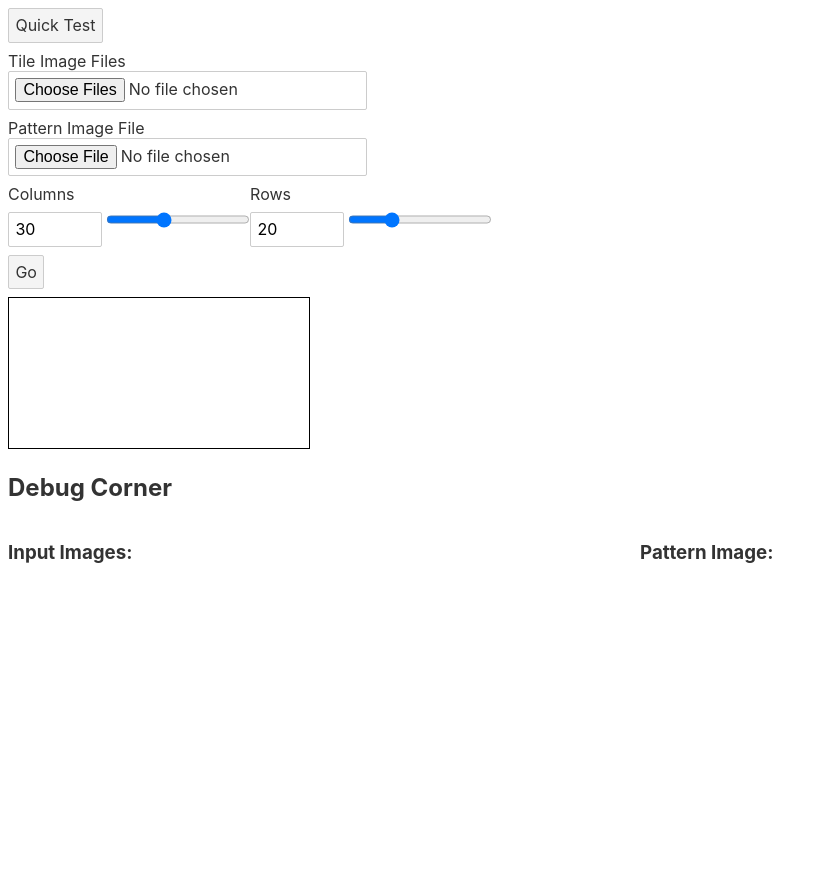
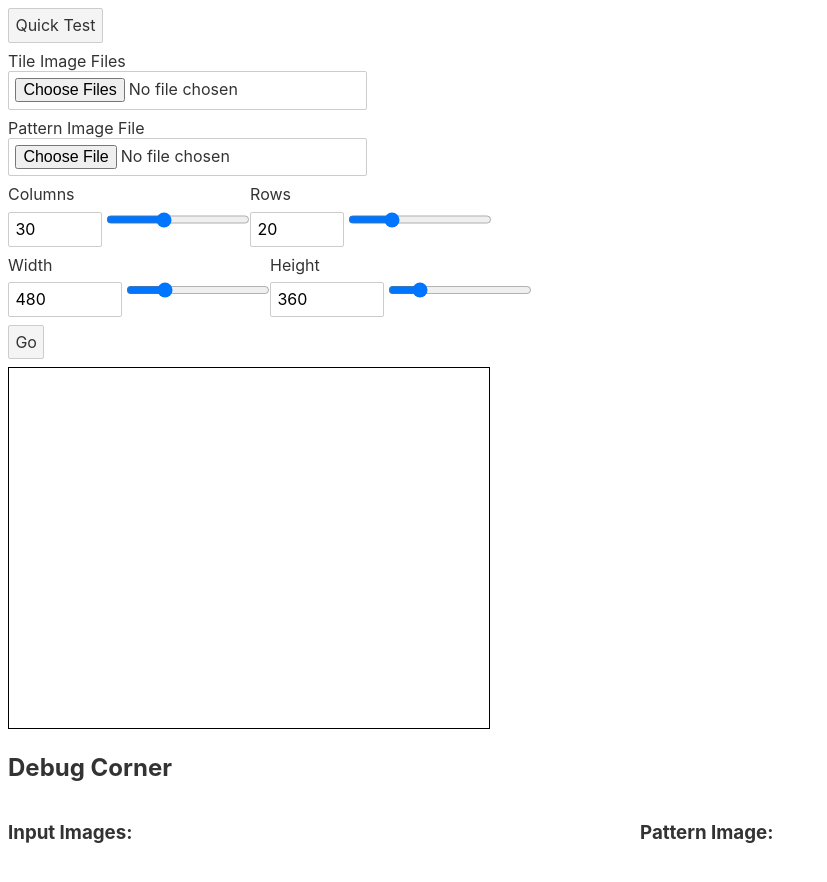
Before and after one commit to nicholaslck/mosaic-generator-site, a Svelte app: page / in a window 1280 px wide. Shown: the whole page, without its empty margins (0-827 px from the left). Before the commit the page ends 800 px from the top, so only its background shows below. Built offline with nearby package versions, Linux system fonts and the light colour scheme.

Commit message:
able to rescale output resolution

```diff
--- a/src/App.svelte
+++ b/src/App.svelte
@@ -6,6 +6,8 @@
 	let patternImage: string = "";
 	let cols: number = 30;
 	let rows: number = 20;
+	let width: number = 480;
+	let height: number = 360;
 
 	let canvas: HTMLCanvasElement;
 
@@ -111,9 +113,31 @@
 				<input type="range" bind:value={rows} min="0" max="80" />
 			</div>
 		</div>
+		<div class="size-range">
+			<div>
+				<label for="width">Width</label>
+				<input
+					id="width"
+					type="number"
+					bind:value={width}
+					min="100"
+					max="1920" />
+				<input type="range" bind:value={width} min="100" max="1920" />
+			</div>
+			<div>
+				<label for="height"> Height</label>
+				<input
+					id="height"
+					type="number"
+					bind:value={height}
+					min="100"
+					max="1920" />
+				<input type="range" bind:value={height} min="100" max="1920" />
+			</div>
+		</div>
 		<div><button on:click={mosaic}>Go</button></div>
 	</div>
-	<canvas bind:this={canvas} class="canvas" />
+	<canvas bind:this={canvas} class="canvas" {width} {height} />
 	<div>
 		<h2>Debug Corner</h2>
 		<div class="debug-info">
--- a/src/mosaic/index.ts
+++ b/src/mosaic/index.ts
@@ -17,9 +17,11 @@ export class Mosaic {
 	}
 	set patternImage(images: Image) {
 		this._patternImage = images
+		this._resizedPatternImage = null;
 	}
 
 	private _candidateImage: Image[] = []
+	private _resizedPatternImage: Image;
 
 	public cols: number = 1
 	public rows: number = 1
@@ -42,8 +44,14 @@ export class Mosaic {
 			this.rows = 1
 		}
 
-		const tileWidth = this._patternImage.width / Math.floor(this.cols)
-		const tileHeight = this._patternImage.height / Math.floor(this.rows)
+		console.debug(`canvas size: (${canvas.width}, ${canvas.height}`)
+		this._resizedPatternImage = this._patternImage.resize({
+			width: canvas.width,
+			height: canvas.height
+		})
+
+		const tileWidth = this._resizedPatternImage.width / Math.floor(this.cols)
+		const tileHeight = this._resizedPatternImage.height / Math.floor(this.rows)
 		console.debug(`max tile size: (${tileWidth}, ${tileHeight})`)
 
 		this._candidateImage = this._inputImages.map(image => image.resize({
@@ -51,12 +59,8 @@ export class Mosaic {
 			height: tileHeight
 		}))
 
-		canvas.width = this._patternImage.width
-		canvas.height = this._patternImage.height
-		console.debug(`canvas size: (${canvas.width}, ${canvas.height}`)
-
 		const ctx = canvas.getContext("2d")
-		ctx.drawImage(this.patternImage.getCanvas(), 0, 0)
+		// ctx.drawImage(this._resizedPatternImage.getCanvas(), 0, 0)
 
 		for (let row = 0; row < this.rows; row++) {
 			// console.debug(`%cloop: processing row: ${row}`, "color: pink")
@@ -65,11 +69,11 @@ export class Mosaic {
 
 				const x = tileWidth * col
 				const y = tileHeight * row
-				const patternSample = this._patternImage.crop({
+				const patternSample = this._resizedPatternImage.crop({
 					x: x,
 					y: y,
 					width: tileWidth,
-					height: tileHeight
+					height: tileWidth
 				})
 
 				const meansOfSample = this.getMeansFromImage(patternSample)
```
